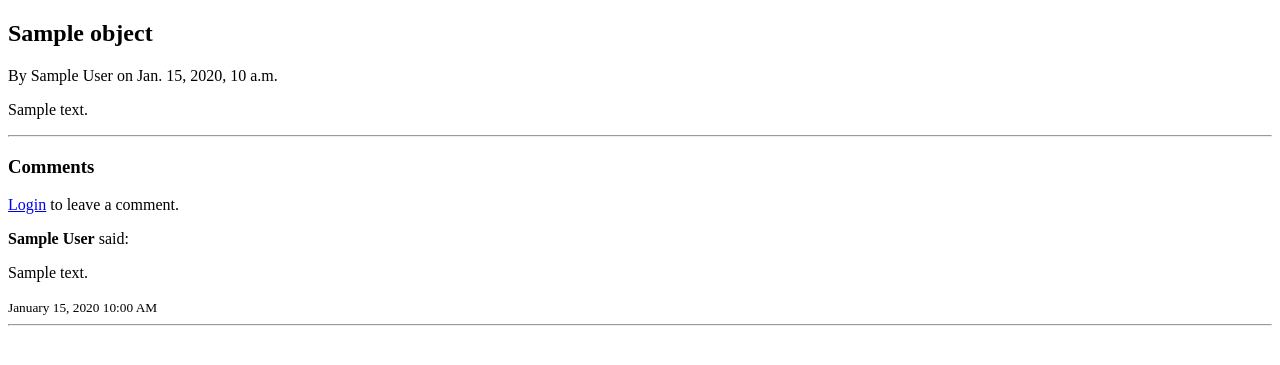
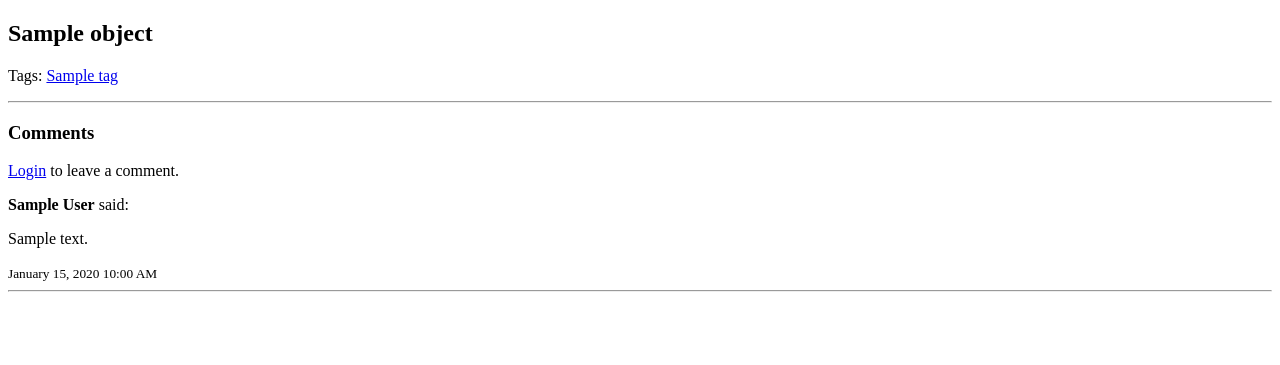
Before and after one commit to Codelionme7/Alx_DjangoLearnLab, a Django app: template django_blog/blog/templates/blog/post_detail.html in a window 1280 px wide. Shown: the part 26-391 px from the top of the page. Run offline with Django 5.2, Linux system fonts and the light colour scheme; the template is opened without the code that fills it: most values are stand-ins (such as "Sample title", 1, 10 or a date in 2020).

Commit message:
Update post_detail.html

```diff
--- a/django_blog/blog/templates/blog/post_detail.html
+++ b/django_blog/blog/templates/blog/post_detail.html
@@ -1,11 +1,16 @@
 {% extends "blog/base.html" %}
 {% block content %}
     <article>
-        <h1>{{ object.title }}</h1>
-        <p>By {{ object.author }} on {{ object.published_date }}</p>
-        <p>{{ object.content }}</p>
+    <h1>{{ object.title }}</h1>
+    <p class="text-muted">
+        Tags:
+        {% for tag in object.tags.all %}
+            <a href="{% url 'post-by-tag' tag.slug %}" class="badge badge-primary">{{ tag.name }}</a>
+        {% empty %}
+            No tags.
+        {% endfor %}
+    </p>
     </article>
-
     <hr>
 
     <h3>Comments</h3>
```
